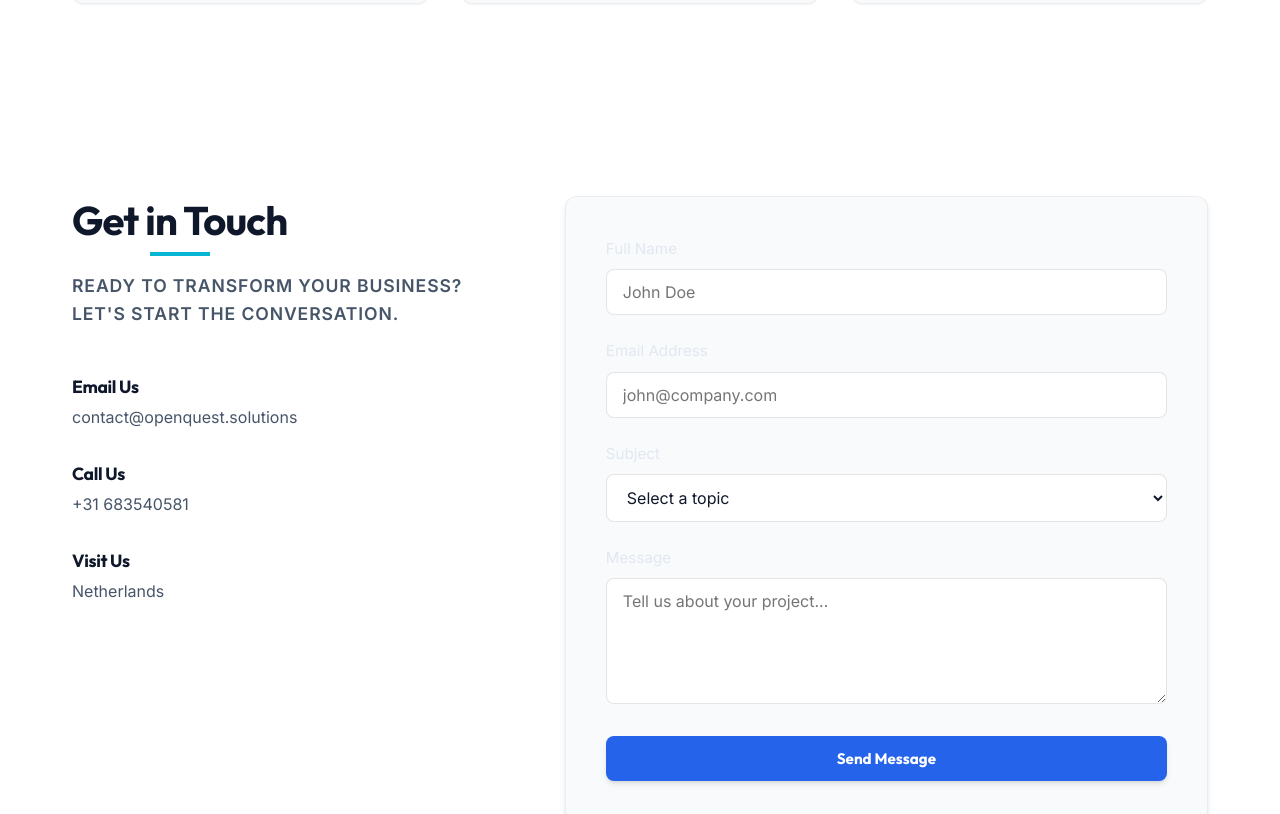
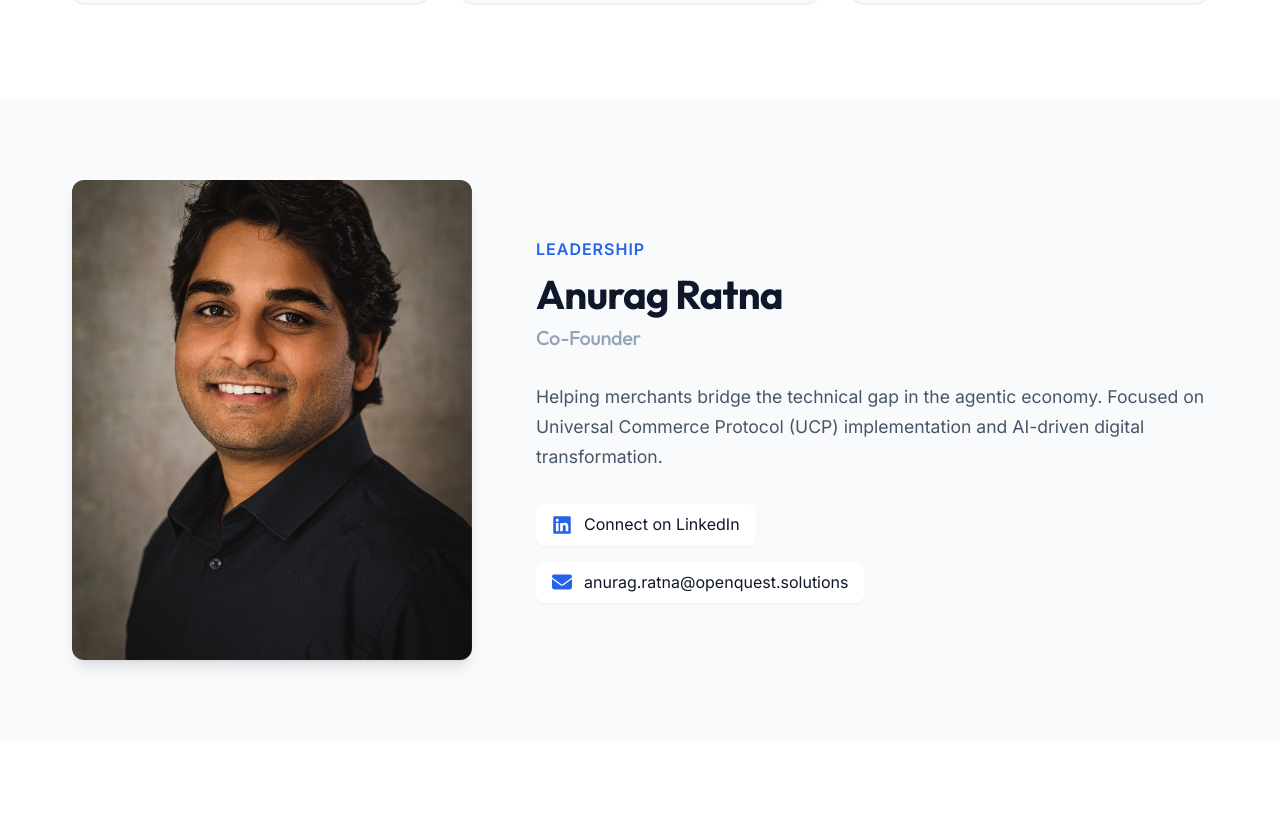
Before and after one commit to anuragratna/openquest, a React (Vite) app: page / in a window 1280 px wide. Shown: the part 6796-7610 px from the top of the page. Built offline with nearby package versions, Linux system fonts and the light colour scheme.

Commit message:
Add About Us section with profile and photo

```diff
--- a/src/App.jsx
+++ b/src/App.jsx
@@ -9,6 +9,7 @@ import KnowledgeBase from './components/KnowledgeBase';
 import Articles from './components/Articles';
 import CaseStudies from './components/CaseStudies';
 import Footer from './components/Footer';
+import AboutUs from './components/AboutUs';
 import Contact from './components/Contact';
 import ArticleDetail from './components/ArticleDetail';
 import KnowledgeBaseDetail from './components/KnowledgeBaseDetail';
@@ -23,6 +24,7 @@ const HomePage = () => (
     <KnowledgeBase />
     <Articles />
     <CaseStudies />
+    <AboutUs />
     <Contact />
   </main>
 );
--- /dev/null
+++ b/src/components/AboutUs.css
@@ -0,0 +1,100 @@
+.about-section {
+    padding: 5rem 0;
+    background-color: var(--color-bg-body);
+}
+
+.about-container {
+    display: flex;
+    flex-direction: column;
+    align-items: center;
+    gap: 4rem;
+}
+
+@media (min-width: 768px) {
+    .about-container {
+        flex-direction: row;
+        align-items: center;
+        text-align: left;
+    }
+}
+
+.about-image {
+    flex: 1;
+    display: flex;
+    justify-content: center;
+    max-width: 400px;
+}
+
+.about-image img {
+    width: 100%;
+    height: auto;
+    border-radius: var(--radius-lg);
+    box-shadow: var(--shadow-lg);
+    object-fit: cover;
+    aspect-ratio: 1 / 1.2;
+}
+
+.about-content {
+    flex: 1;
+}
+
+.about-pretitle {
+    color: var(--color-accent);
+    font-weight: 600;
+    text-transform: uppercase;
+    letter-spacing: 1px;
+    margin-bottom: 0.5rem;
+    display: block;
+}
+
+.about-name {
+    font-size: 2.5rem;
+    margin-bottom: 0.5rem;
+    color: var(--color-text-heading);
+}
+
+.about-role {
+    font-size: 1.25rem;
+    color: var(--color-text-muted);
+    font-weight: 500;
+    margin-bottom: 2rem;
+}
+
+.about-bio {
+    color: var(--color-text-body);
+    margin-bottom: 2rem;
+    font-size: 1.1rem;
+    line-height: 1.7;
+}
+
+.about-contact {
+    display: flex;
+    flex-direction: column;
+    gap: 1rem;
+}
+
+.about-link {
+    display: inline-flex;
+    align-items: center;
+    gap: 0.75rem;
+    color: var(--color-text-heading);
+    font-weight: 500;
+    text-decoration: none;
+    transition: var(--transition);
+    padding: 0.5rem 1rem;
+    background-color: var(--color-bg-surface);
+    border-radius: var(--radius-md);
+    box-shadow: var(--shadow-sm);
+    width: fit-content;
+}
+
+.about-link:hover {
+    color: var(--color-accent);
+    transform: translateY(-2px);
+    box-shadow: var(--shadow-md);
+}
+
+.about-icon {
+    font-size: 1.25rem;
+    color: var(--color-accent);
+}
--- /dev/null
+++ b/src/components/AboutUs.jsx
@@ -0,0 +1,48 @@
+import React from 'react';
+import { FaLinkedin, FaEnvelope } from 'react-icons/fa6';
+import anuragImage from '../assets/anurag.jpg';
+import './AboutUs.css';
+
+const AboutUs = () => {
+    return (
+        <section id="about" className="about-section">
+            <div className="container about-container">
+                <div className="about-image fade-in">
+                    <img src={anuragImage} alt="Anurag Ratna" />
+                </div>
+                <div className="about-content fade-in">
+                    <span className="about-pretitle">Leadership</span>
+                    <h2 className="about-name">Anurag Ratna</h2>
+                    <h3 className="about-role">Co-Founder</h3>
+
+                    <p className="about-bio">
+                        Helping merchants bridge the technical gap in the agentic economy.
+                        Focused on Universal Commerce Protocol (UCP) implementation and
+                        AI-driven digital transformation.
+                    </p>
+
+                    <div className="about-contact">
+                        <a
+                            href="https://www.linkedin.com/in/anuragratnasaxena/"
+                            target="_blank"
+                            rel="noopener noreferrer"
+                            className="about-link"
+                        >
+                            <FaLinkedin className="about-icon" />
+                            <span>Connect on LinkedIn</span>
+                        </a>
+                        <a
+                            href="mailto:anurag.ratna@openquest.solutions"
+                            className="about-link"
+                        >
+                            <FaEnvelope className="about-icon" />
+                            <span>anurag.ratna@openquest.solutions</span>
+                        </a>
+                    </div>
+                </div>
+            </div>
+        </section>
+    );
+};
+
+export default AboutUs;
```
Also changed, not shown: src/assets/anurag.jpg (added).
